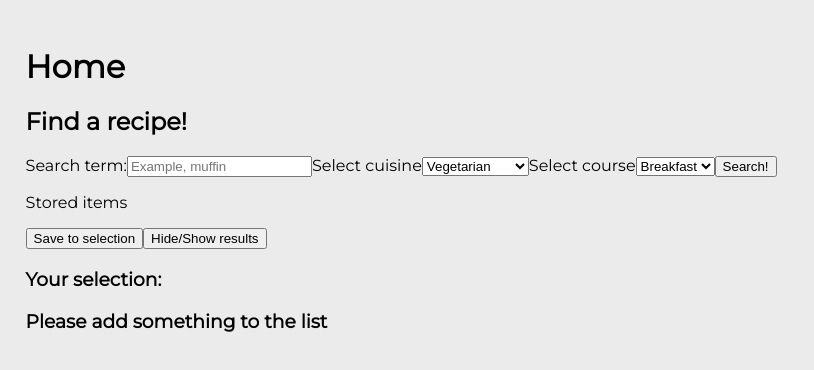
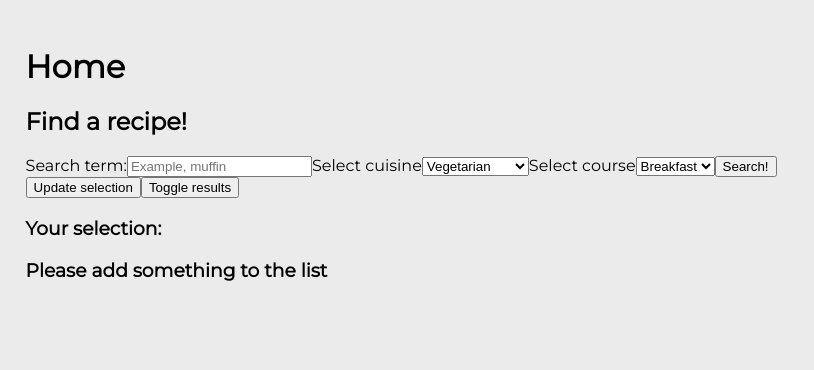
Before and after one commit to SanderKoopmans/meal-planner, a React (Create React App) app in the folder client/: page / in a window 1280 px wide. Shown: the top 370 px of the page, without its empty margins (0-814 px from the left). Built offline with nearby package versions, Linux system fonts and the light colour scheme.

Commit message:
onto css

```diff
--- a/client/src/App/components/Home.jsx
+++ b/client/src/App/components/Home.jsx
@@ -46,10 +46,9 @@ class Home extends Component {
       <div className="Home">
         <h1>Home</h1>
         <SearchForm sendToParent={this.getFromSearchForm.bind(this)}/>
-        <p>Stored items</p>
-        <button onClick={getStoredItems}>Save to selection</button>
+        <button onClick={getStoredItems}>Update selection</button>
 
-        <button onClick={() => this.hideComponent("showSearchResult")}>Hide/Show results</button>
+        <button onClick={() => this.hideComponent("showSearchResult")}>Toggle results</button>
 
           {showSearchResult && <SearchResults foundRecipes={this.state.recipes}/>}
           <h3>Your selection:</h3>
--- a/client/src/App/components/SearchResults.jsx
+++ b/client/src/App/components/SearchResults.jsx
@@ -5,6 +5,13 @@ let recipeArr;
 let recipe;
 
 class SearchResults extends Component {
+  // constructor(props) {
+  //   super(props);
+  //   this.state = {
+  //     list: [],
+  //   }
+  // }
+
 
   componentDidUpdate() {
     recipeArr = this.props.foundRecipes;
@@ -15,7 +22,6 @@ class SearchResults extends Component {
   render() {
     return (
       <div className="searchContainer">
-        <h2>Your search results:</h2>
         {recipe ? (
           <div className="list">
             {recipe.map(item => {
```
